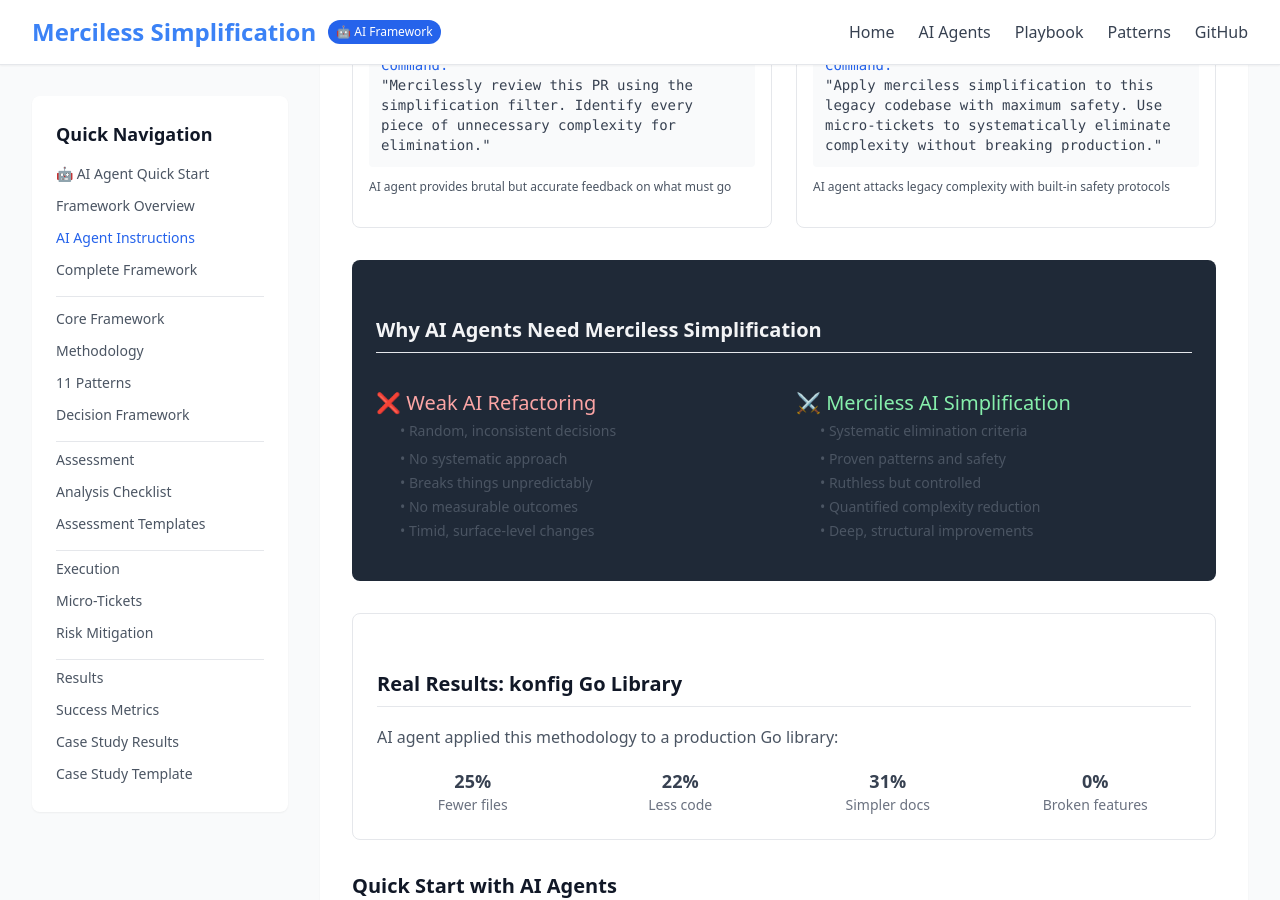
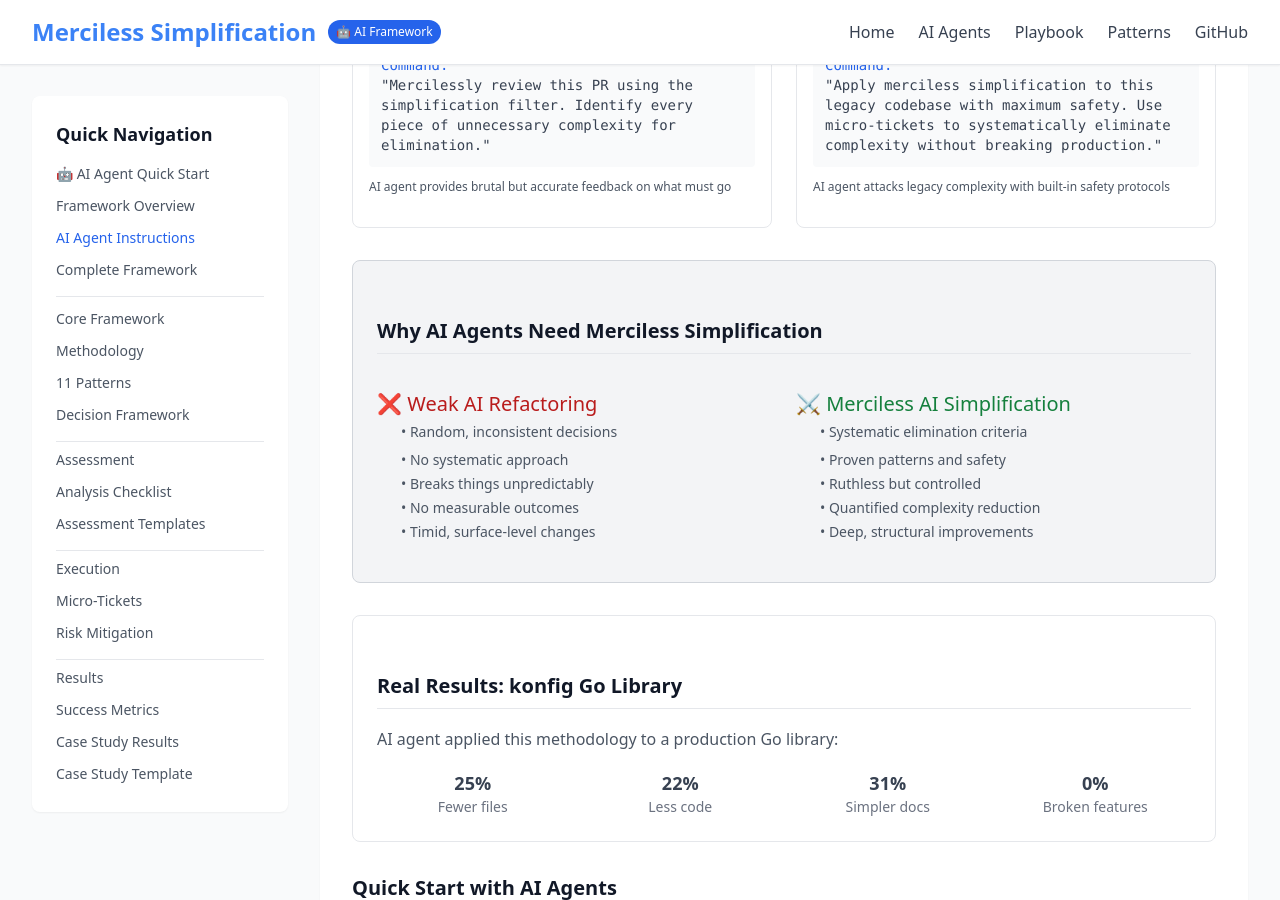
Before and after one commit to mfenderov/merciless-simplification, a Jekyll site: the page built from index.md, in a window 1280 px wide and 900 px high, scrolled down 1022 px. Built offline with Jekyll 4.4.1, drawn with Linux system fonts in a browser that asks for light colours; nearby versions of some CDN libraries.

Commit message:
Switch comparison section to light theme for better readability
Dark was too hard to read, changed to:
- bg-gray-800 → bg-gray-100 (light gray background)
- text-white → text-gray-900 (dark text on light)
- text-gray-200 → text-gray-700 (readable gray text)
- text-red-300/green-300 → text-red-700/green-700 (strong colors on light)
- Added border-gray-300 for definition

Much better contrast and readability while keeping the visual comparison impact

🤖 Generated with [Claude Code](https://claude.ai/code)

Co-Authored-By: Claude <noreply@anthropic.com>

```diff
--- a/index.md
+++ b/index.md
@@ -70,12 +70,12 @@ title: "Merciless Simplification - AI Agent Framework"
 </div>
 
 <!-- Why This Works -->
-<div class="bg-gray-800 text-white rounded-lg p-6 mb-8">
-    <h2 class="text-xl font-semibold mb-4 text-gray-100">Why AI Agents Need Merciless Simplification</h2>
+<div class="bg-gray-100 border border-gray-300 rounded-lg p-6 mb-8">
+    <h2 class="text-xl font-semibold mb-4 text-gray-900">Why AI Agents Need Merciless Simplification</h2>
     <div class="grid grid-cols-1 md:grid-cols-2 gap-6 text-sm">
         <div>
-            <h3 class="font-medium text-red-300 mb-2">❌ Weak AI Refactoring</h3>
-            <ul class="text-gray-200 space-y-1">
+            <h3 class="font-medium text-red-700 mb-2">❌ Weak AI Refactoring</h3>
+            <ul class="text-gray-700 space-y-1">
                 <li>• Random, inconsistent decisions</li>
                 <li>• No systematic approach</li>
                 <li>• Breaks things unpredictably</li>
@@ -84,8 +84,8 @@ title: "Merciless Simplification - AI Agent Framework"
             </ul>
         </div>
         <div>
-            <h3 class="font-medium text-green-300 mb-2">⚔️ Merciless AI Simplification</h3>
-            <ul class="text-gray-200 space-y-1">
+            <h3 class="font-medium text-green-700 mb-2">⚔️ Merciless AI Simplification</h3>
+            <ul class="text-gray-700 space-y-1">
                 <li>• Systematic elimination criteria</li>
                 <li>• Proven patterns and safety</li>
                 <li>• Ruthless but controlled</li>
```
